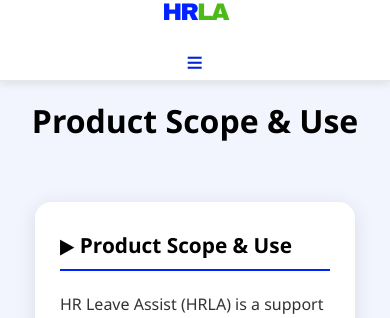
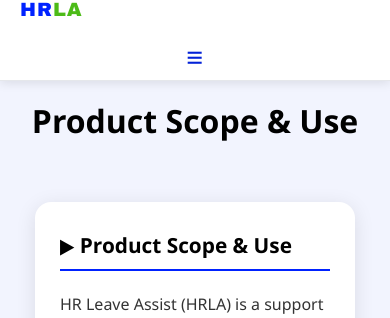
Before and after one commit to kiwixcompo/hrla-app, a PHP site: page /leave_assistant/product-scope.php in a window 390 px wide. Shown: the top 318 px of the page. Run offline with PHP 8.4, Linux system fonts and the light colour scheme; data that the repository does not hold is empty; some libraries are stand-ins or nearby versions.

Commit message:
Update application files

```diff
--- a/admin/index.php
+++ b/admin/index.php
@@ -1188,7 +1188,7 @@ $pageTitle = 'Admin Dashboard - HR Leave Assistant';
                                             <h4>Organization Plan</h4>
                                             <div class="form-group">
                                                 <label for="pricing_org_title">Plan Title</label>
-                                                <input type="text" id="pricing_org_title" name="pricing_org_title" class="form-control" value="Organization — $580 / yr">
+                                                <input type="text" id="pricing_org_title" name="pricing_org_title" class="form-control" value="Teams — $580 / yr">
                                             </div>
                                             <div class="form-group">
                                                 <label for="pricing_org_description">Plan Description</label>
--- a/pricing.php
+++ b/pricing.php
@@ -27,7 +27,7 @@ $pageTitle = 'Pricing - HRLA | HR Leave Assist';
     <meta http-equiv="Pragma" content="no-cache">
     <meta http-equiv="Expires" content="0">
 
-    <meta name="description" content="HR Leave Assist pricing plans. Choose from Free Trial, Monthly, Annual, or Organization plans for HR leave response generation.">
+    <meta name="description" content="HR Leave Assist pricing plans. Choose from Free Trial, Monthly, Annual, or Teams plans for HR leave response generation.">
     <meta name="keywords" content="HR leave assistant pricing, FMLA compliance pricing, HR tools cost">
 
     <link rel="icon" type="image/svg+xml" href="hrla-logo-new-fixed.svg">
@@ -432,7 +432,7 @@ $pageTitle = 'Pricing - HRLA | HR Leave Assist';
                     </div>
                     <div class="pricing-action">
                         <a href="<?php echo appUrl('register.php'); ?>" class="btn btn-primary btn-block">
-                            Subscribe Organization
+                            Subscribe Teams
                         </a>
                     </div>
                 </div>
--- a/product-scope.php
+++ b/product-scope.php
@@ -41,6 +41,31 @@ $pageTitle = 'Product Scope & Use - HRLA | HR Leave Assist';
 
     <link rel="stylesheet" href="styles.css?v=1.2">
     <link rel="stylesheet" href="assets/css/main.css?v=<?php echo time(); ?>">
+
+    <style>
+        /* Custom styling for Product Scope page */
+        .nav-logo-symbol {
+            font-size: 1.4rem !important;
+        }
+
+        .nav-hr, .nav-la {
+            letter-spacing: 1px;
+        }
+
+        .nav-container {
+            justify-content: space-between;
+        }
+
+        .nav-brand {
+            margin-right: auto;
+        }
+
+        @media (max-width: 768px) {
+            .nav-logo-symbol {
+                font-size: 1.2rem !important;
+            }
+        }
+    </style>
 </head>
 <body>
     <!-- Navigation -->
--- a/subscription.php
+++ b/subscription.php
@@ -243,7 +243,7 @@ $pageTitle = 'Upgrade - HR Leave Assistant';
                     </button>
                 </div>
 
-                <!-- Organization Plan -->
+                <!-- Teams Plan -->
                 <div class="pricing-card">
                     <div class="pricing-header">
                         <h3><?php echo htmlspecialchars(getContent('pricing_org_title', 'Organization — $580 / yr')); ?></h3>
@@ -264,7 +264,7 @@ $pageTitle = 'Upgrade - HR Leave Assistant';
                         <?php echo htmlspecialchars(getContent('pricing_org_description', 'Small HR teams of 2 to 5 who regularly respond to employee leave questions and want consistent, shared access.')); ?>
                     </div>
                     <button class="btn btn-primary btn-block" onclick="selectPlan('organization', 580)">
-                        Subscribe Organization
+                        Subscribe Teams
                     </button>
                 </div>
             </div>
@@ -359,7 +359,7 @@ $pageTitle = 'Upgrade - HR Leave Assistant';
                 'trial': 'Free Trial',
                 'monthly': 'Monthly Plan',
                 'annual': 'Annual Plan',
-                'organization': 'Organization Plan'
+                'organization': 'Teams Plan'
             };
 
             document.getElementById('selectedPlanName').textContent = planNames[plan];
```
Also changed, not shown: index.php (+4 -3 lines).
